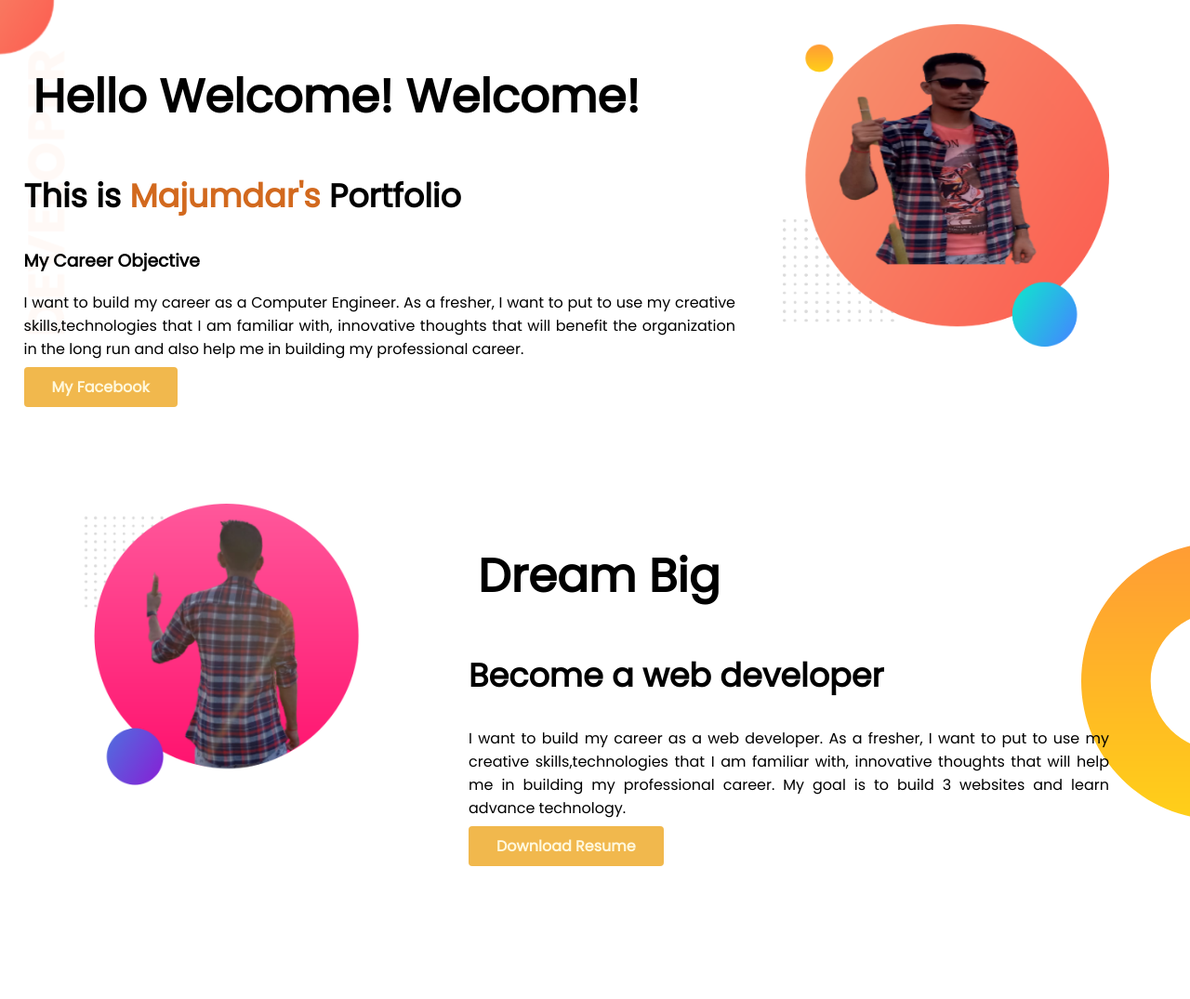
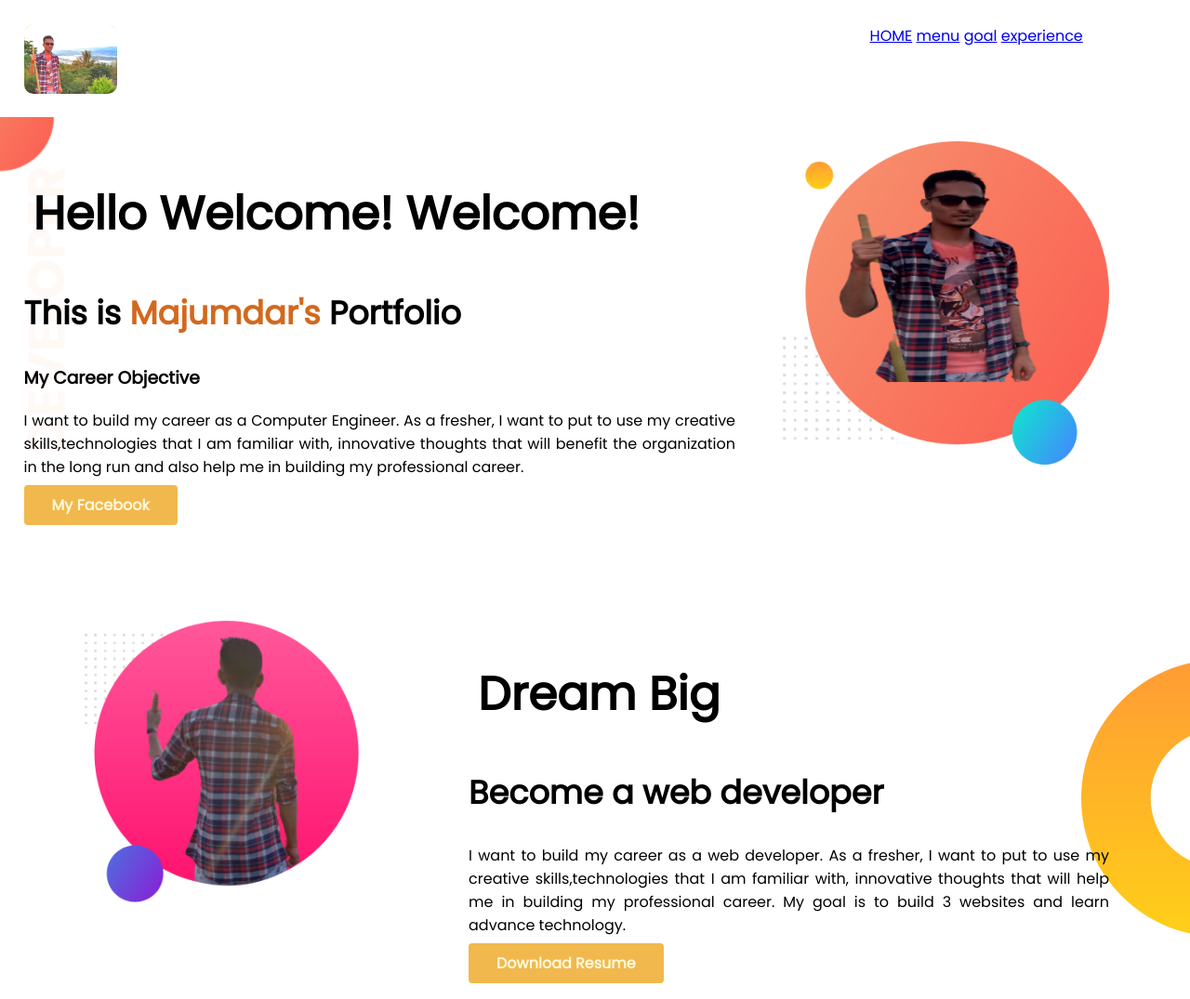
Before and after one commit to Bhaskar-Majumdar/My_personal_Portfolio, a plain HTML site: page index.html in a window 1280 px wide. Shown: the top 1075 px of the page at 93% size. Drawn offline with Linux system fonts and the light colour scheme.

Commit message:
last update

```diff
--- a/index.html
+++ b/index.html
@@ -13,7 +13,21 @@
 </head>
 
 <body>
-    <section class="add-first-banner pakages">
+    <section class="pakages" id="HHH">
+        <div id="logo" class="fast-part1">
+            <img src="showoff/IMG_20190901_013118162.jpg">
+        </div>
+        <div id="menu" class="fast-part2">
+            <a href="#HHH">HOME</a>
+            <a href="#aaa">menu</a>
+            <a href="#bbb">goal</a>
+            <a href="#ccc">experience</a>
+
+        </div>
+    </section>
+
+
+    <section class="add-first-banner pakages" id="aaa">
         <div class="fast-part1">
             <h1>Hello Welcome! Welcome!</h1>
             <h2>This is <span class="color">Majumdar's </span>Portfolio</h2>
@@ -32,7 +46,7 @@
         </div>
     </section>
 
-    <section class="add-second-banner pakages">
+    <section class="add-second-banner pakages" id="bbb">
         <div class="fast-part2">
             <img src="showoff/my-bg2.png" alt="">
         </div>
@@ -47,7 +61,7 @@
         </div>
     </section>
 
-    <section class="add-third-banner">
+    <section class="add-third-banner" id="ccc">
         <h1>Experiences</h1>
         <div class="pakages">
 
@@ -69,6 +83,9 @@
 
 
     </section>
+    <footer>
+        <p>@Bhaskar Majumdar 2021, Daffodil International University.</p>
+    </footer>
 
 </body>
 
--- a/style.css
+++ b/style.css
@@ -3,6 +3,21 @@ body{
     text-align:justify;
     margin: 0px;
 }
+
+#logo img{
+    float: left;
+    width: 100px;
+    border-radius: 10px;
+}
+
+#menu{
+    float: left;
+    width: 20%;
+    text-align: right;
+}
+
+
+
 h1{
     font-size: 50px;
     padding-left: 10px;
@@ -78,3 +93,6 @@ h2{
     padding-left: 5px;
     padding-right: 5px;
 }
+footer p{
+    text-align: center;
+}
```
